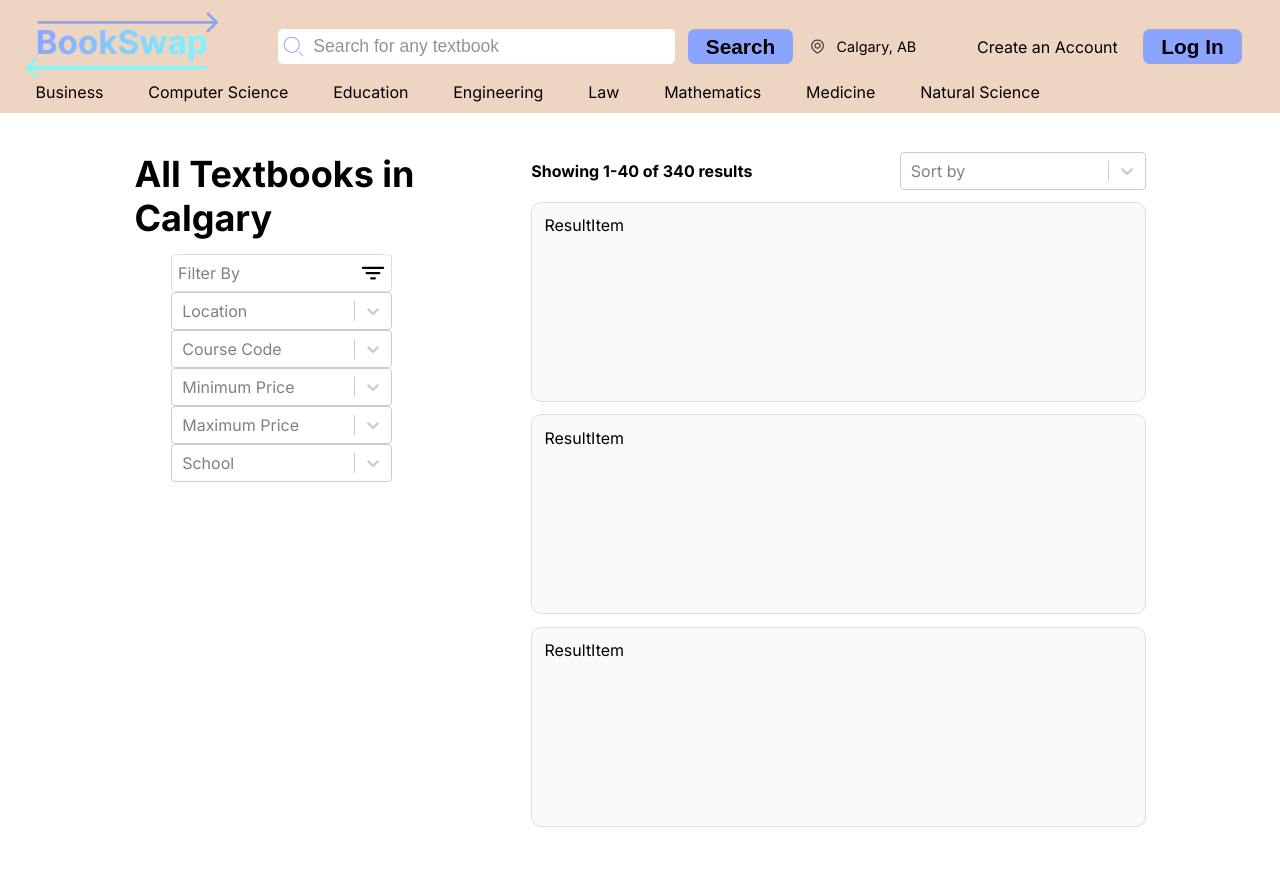
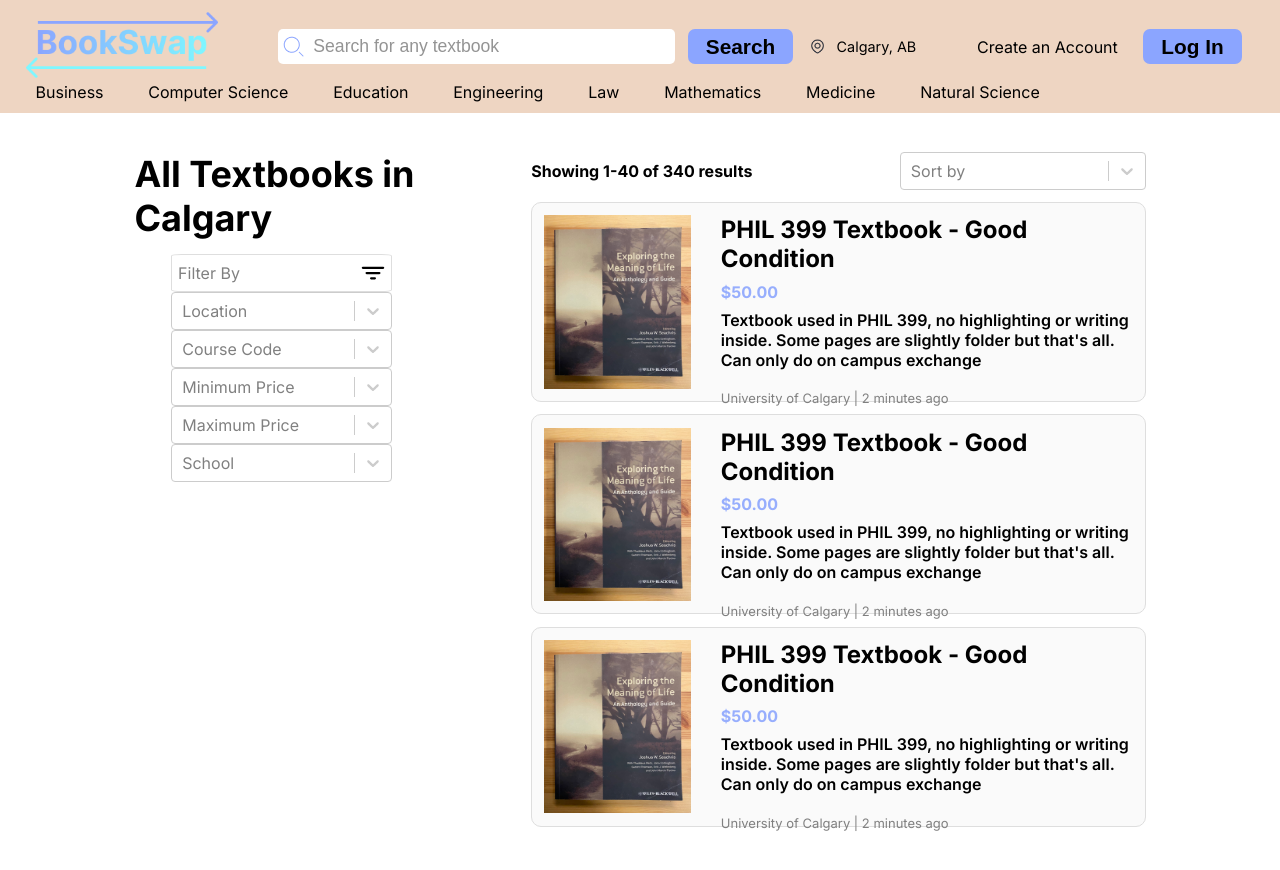
Before and after one commit to ashydashysoflashy/BookSwap, a React (Create React App) app in the folder frontend/: page /search in a window 1280 px wide. Shown: the top 870 px of the page. Built offline with nearby package versions, Linux system fonts and the light colour scheme.

Commit message:
desktop view done

```diff
--- a/frontend/src/components/Search/Result.css
+++ b/frontend/src/components/Search/Result.css
@@ -6,4 +6,46 @@
     padding:2%;
     height:200px;
     margin-bottom:2%;
+    display:flex;
+    align-items: center;
+    justify-content: space-around;
 }
+
+.result-image-container{
+    width:25%;
+    height:100%;
+    margin-right:5%;
+}
+
+.result-image{
+    width:100%;
+    height:100%;
+}
+
+.result-info{
+    width:70%;
+    height:100%;
+}
+
+.result-title{
+    font-weight: 700;
+    font-size:24px;
+    margin-bottom:2%;
+}
+
+.result-price{
+    color:#97aefd;
+    font-weight: 700;
+    font-size:16px;
+    margin-bottom:2%;
+}
+
+.result-description{
+    font-weight: 600;
+}
+
+.result-location{
+    color:grey;
+    margin-top:5%;
+    font-size:13px;
+}
--- a/frontend/src/components/Search/Result.jsx
+++ b/frontend/src/components/Search/Result.jsx
@@ -1,10 +1,21 @@
 import React from 'react'
 import './Result.css'
+import Book1 from '../../assets/book1.jpg'
+import Book2 from '../../assets/book2.jpg'
+import Book3 from '../../assets/book3.jpg'
 
 export default function ResultItem() {
   return (
     <div className='result-container'>
-        ResultItem
+        <div className='result-image-container'>
+          <img className='result-image' src={Book1}/>
+        </div>
+        <div className='result-info'>
+          <div className='result-title'>PHIL 399 Textbook - Good Condition</div>
+          <div className='result-price'>$50.00</div>
+          <div className='result-description'>Textbook used in PHIL 399, no highlighting or writing inside. Some pages are slightly folder but that's all. Can only do on campus exchange</div>
+          <div className='result-location'>University of Calgary | 2 minutes ago</div>
+        </div>
     </div>
   )
 }
```
